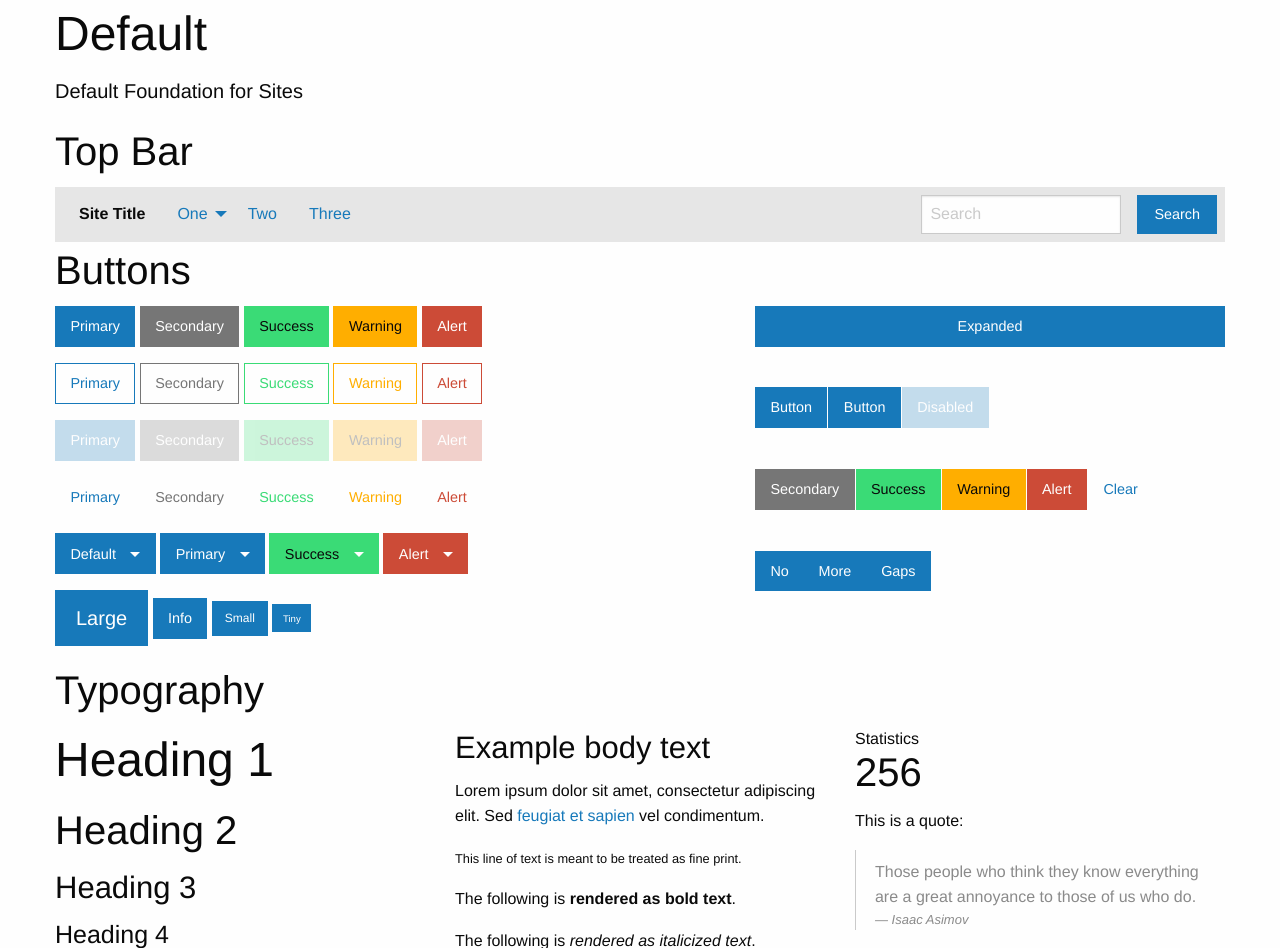
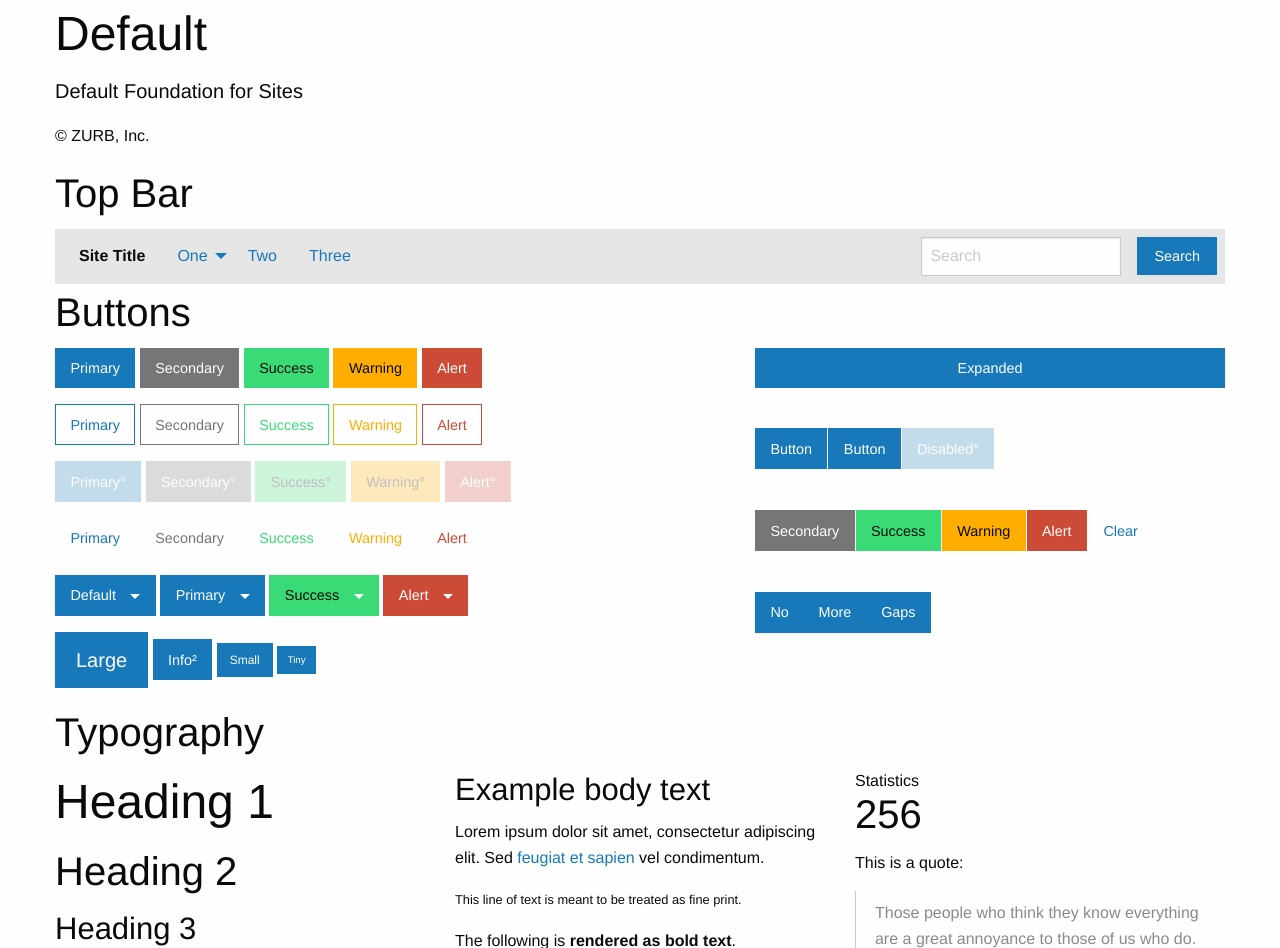
Before and after one commit to vinorodrigues/foundswatch, a PHP site: page /themes/preview.php in a window 1280 px wide. Shown: the part 77-1025 px from the top of the page. Run offline with PHP 8.4, Linux system fonts and the light colour scheme; grey boxes labelled with a size stand in for pictures from a placeholder-image service; some libraries are stand-ins or nearby versions.

Commit message:
website changes

```diff
--- a/website/inc/functions.php
+++ b/website/inc/functions.php
@@ -196,6 +196,7 @@ function headHere(string $title, $injection_callback = '') {
 <?php
 	if ($sdm) {
 ?>
+	<meta name="color-scheme" content="light dark">
 	<script>
 		if ( !window.matchMedia || (window.matchMedia("(prefers-color-scheme: dark)").media === "not all") )
 			document.head.insertAdjacentHTML( "beforeend",
@@ -240,7 +241,8 @@ function headerHere($add_on_menu_callback = '') {
 								<ul class="submenu menu vertical" data-submenu>
 									<?php
 									global $themelist;
-									foreach ($themelist as $name => $desc) {
+									$list = $themelist;  ksort($list);
+									foreach ($list as $name => $desc) {
 										$thm = strtolower($name);
 										if ('default' == $thm) continue;
 										echo '<li><a href="' . ABSPATH . 'themes/' . $thm . '/">' . $name . '</a></li>';
--- a/website/inc/variables.php
+++ b/website/inc/variables.php
@@ -18,7 +18,7 @@ $themelist = array(
 	'Flatly' => 'Flat and modern',
 	'Journal' => 'Crisp like a new sheet of paper',
 	'Litera' => 'The medium is the message',
-	// 'Lumen' => 'Light and shadow',
+	'Lumen' => 'Light and shadow',
 	// 'Lux' => 'A touch of class',  // new in 4
 	'Materia' => 'Material is the metaphor',
 	// 'Minty' => 'A fresh feel',  // new in 4
@@ -33,3 +33,29 @@ $themelist = array(
 	'United' => 'Ubuntu orange and unique font',
 	'Bootie' => 'A well-worn bootstrap',
 	);
+
+$authorlist = array(
+	// 'bootie' => 'Vino Rodrigues',
+	'cerulean' => 'Inspired by Thomas Park\'s Bootswatch Cerulean',
+	'cosmo' => 'Inspired by Thomas Park\'s Bootswatch Cosmo',
+	'cyborg' => 'Inspired by Thomas Park\'s Bootswatch Cyborg',
+	// 'dark' => '&copy; Vino Rodrigues',
+	'darkly' => 'Inspired by Thomas Park\'s Bootswatch Darkly',
+	'default' => '&copy; ZURB, Inc.',
+	'flatly' => 'Inspired by Thomas Park\'s Bootswatch Flatly',
+	'journal' => 'Inspired by Thomas Park\'s Bootswatch Journal',
+	'litera' => 'Inspired by Thomas Park\'s Bootswatch Litera',
+	'lumen' => 'Inspired by Thomas Park\'s Bootswatch Lumen',
+	'lux' => 'Inspired by Thomas Park\'s Bootswatch Lux',
+	'materia' => 'Inspired by Thomas Park\'s Bootswatch Materia',
+	'minty' => 'Inspired by Thomas Park\'s Bootswatch Minty',
+	'pulse' => 'Inspired by Thomas Park\'s Bootswatch Pulse',
+	'sandstone' => 'Inspired by Thomas Park\'s Bootswatch Sandstone',
+	'simplex' => 'Inspired by Thomas Park\'s Bootswatch Simplex',
+	'sketchy' => 'Inspired by Thomas Park\'s Bootswatch Sketchy',
+	'slate' => 'Inspired by Thomas Park\'s Bootswatch Slate',
+	'solar' => 'Inspired by Thomas Park\'s Bootswatch Solar',
+	'spacelab' => 'Inspired by Thomas Park\'s Bootswatch Spacelab',
+	'superhero' => 'Inspired by Thomas Park\'s Bootswatch Superhero',
+	'united' => 'Inspired by Thomas Park\'s Bootswatch United',
+	);
--- a/website/themes/preview.php
+++ b/website/themes/preview.php
@@ -70,6 +70,11 @@ headHere($theme_name, 'injectStyles');
 			<div class="cell small-12">
 				<h1 id="top"><?= $theme_name ?></h1>
 				<p class="lead"><?= $theme_desc ?></p>
+				<?php
+					if (key_exists($theme, $authorlist)) {
+						echo '<p class="text-muted">' . $authorlist[$theme] . '</p>';
+					}
+				?>
 			</div>
 		</div>
 
@@ -129,11 +134,11 @@ headHere($theme_name, 'injectStyles');
 				<a class="hollow button warning" href="#">Warning</a>
 				<a class="hollow button alert" href="#">Alert</a>
 				<br>
-				<a class="button primary disabled" href="#">Primary</a>
-				<a class="button secondary disabled" href="#">Secondary</a>
-				<a class="button success" href="#" disabled>Success</a>
-				<a class="button warning" href="#" disabled>Warning</a>
-				<a class="button alert" href="#" disabled>Alert</a>
+				<a class="button primary disabled" href="#">Primary&deg;</a>
+				<a class="button secondary disabled" href="#">Secondary&deg;</a>
+				<a class="button success" href="#" disabled>Success&deg;</a>
+				<a class="button warning" href="#" disabled>Warning&deg;</a>
+				<a class="button alert" href="#" disabled>Alert&deg;</a>
 				<br>
 				<a class="clear button primary" href="#">Primary</a>
 				<a class="clear button secondary" href="#">Secondary</a>
@@ -153,7 +158,7 @@ headHere($theme_name, 'injectStyles');
 				</div>
 				<br>
 				<button class="button large">Large</button>
-				<button class="button info">Info</button>
+				<button class="button info">Info&sup2;</button>
 				<button class="button small">Small</button>
 				<button class="button tiny">Tiny</button>
 			</div>
@@ -161,9 +166,9 @@ headHere($theme_name, 'injectStyles');
 				<button class="button expanded">Expanded</button>
 				<br>
 				<div class="primary button-group">
-					<a class="button is-active">Button</a>
 					<a class="button">Button</a>
-					<a class="button disabled">Disabled</a>
+					<a class="button">Button</a>
+					<a class="button disabled">Disabled&deg;</a>
 				</div>
 				<br>
 				<div class="button-group">
@@ -347,14 +352,14 @@ headHere($theme_name, 'injectStyles');
 						<legend>Check these out</legend>
 						<input id="checkbox1" type="checkbox" checked><label for="checkbox1">Checkbox 1</label>
 						<input id="checkbox2" type="checkbox"><label for="checkbox2">Checkbox 2</label>
-						<input id="checkbox3" type="checkbox" disabled><label for="checkbox3" disabled>Checkbox 3</label>
+						<input id="checkbox3" type="checkbox" disabled><label for="checkbox3" disabled>Checkbox 3&deg;</label>
 					</fieldset>
 					<br>
 					<fieldset class="fieldset">
 						<legend>Choose Your Favorite</legend>
 						<input type="radio" name="pokemon" value="Red" id="pokemonRed" checked><label for="pokemonRed">Red</label>
 						<input type="radio" name="pokemon" value="Blue" id="pokemonBlue"><label for="pokemonBlue">Blue</label>
-						<input type="radio" name="pokemon" value="Yellow" id="pokemonYellow" disabled><label for="pokemonYellow" disabled>Yellow</label>
+						<input type="radio" name="pokemon" value="Yellow" id="pokemonYellow" disabled><label for="pokemonYellow" disabled>Yellow&deg;</label>
 					</fieldset>
 					<br>
 					<div class="grid-x grid-margin-x">
@@ -490,9 +495,9 @@ headHere($theme_name, 'injectStyles');
 				<h4>Menu</h4>
 				<ul class="menu">
 					<li class="menu-text">Menu</li>
-					<li class="is-active"><a href="#">One</a></li>
+					<li><a href="#">One</a></li>
 					<li><a href="#">Two</a></li>
-					<li><a href="#">Three</a></li>
+					<li class="is-active"><a href="#">Three&ordf;</a></li>
 					<li><a href="#">Four</a></li>
 				</ul>
 
@@ -503,11 +508,16 @@ headHere($theme_name, 'injectStyles');
 					<li><a href="#">One</a></li>
 					<li class="is-dropdown-submenu-parent"><a href="#">Two</a>
 						<ul class="menu">
-							<li><a href="#">Item 3</a></li>
+							<li><a href="#">Item 1</a></li>
+							<li><a href="#">Item 2</a></li>
+						</ul>
+					</li>
+					<li class="is-dropdown-submenu-parent is-active"><a href="#">Three&ordf;</a>
+						<ul class="menu">
+							<li class="is-active"><a href="#">Item 3&ordf;</a></li>
 							<li><a href="#">Item 4</a></li>
 						</ul>
 					</li>
-					<li><a href="#">Three</a></li>
 				</ul>
 
 				<br>
@@ -516,14 +526,21 @@ headHere($theme_name, 'injectStyles');
 				<ul class="vertical menu drilldown" style="max-width: 250px;" data-auto-height="true" data-animate-height="true" data-drilldown>
 					<li><a href="#">One</a></li>
 					<li><a href="#">Two</a>
-						<ul class="menu vertical nested is-active">
+						<ul class="menu vertical nested">
 							<li><a href="#">Two A</a></li>
 							<li><a href="#">Two B</a></li>
 							<li><a href="#">Two C</a></li>
 							<li><a href="#">Two D</a></li>
 						</ul>
 					</li>
-					<li><a href="#">Three</a></li>
+					<li class="is-active"><a href="#">Three&ordf;</a>
+						<ul class="menu vertical nested">
+							<li><a href="#">Three A</a></li>
+							<li><a href="#">Three B</a></li>
+							<li class="is-active"><a href="#">Three C&ordf;</a></li>
+							<li><a href="#">Three D</a></li>
+						</ul>
+					</li>
 					<li><a href="#">Four</a></li>
 				</ul>
 
@@ -546,8 +571,8 @@ headHere($theme_name, 'injectStyles');
 				<h4>Pagination</h4>
 				<nav aria-label="Pagination">
 					<ul class="pagination">
-						<li class="pagination-previous disabled">Previous <span class="show-for-sr">page</span></li>
-						<li class="current"><span class="show-for-sr">You're on page </span>1</li>
+						<li class="pagination-previous disabled">Previous&deg; <span class="show-for-sr">page</span></li>
+						<li class="current"><span class="show-for-sr">You're on page </span>1&ordf;</li>
 						<li><a href="#" aria-label="Page 2">2</a></li>
 						<li><a href="#" aria-label="Page 3">3</a></li>
 						<li><a href="#" aria-label="Page 4">4</a></li>
@@ -565,7 +590,7 @@ headHere($theme_name, 'injectStyles');
 					<ul class="breadcrumbs">
 						<li><a href="#">Home</a></li>
 						<li><a href="#">Features</a></li>
-						<li class="disabled">Gene Splicing</li>
+						<li class="disabled">Gene Splicing&deg;</li>
 						<li><span class="show-for-sr">Current: </span> Cloning</li>
 					</ul>
 				</nav>
@@ -994,12 +1019,27 @@ headHere($theme_name, 'injectStyles');
 
 		<!-- =============================================================== -->
 		<hr>
+
+		<small><b>Key:</b> &ordf; = Active state; &deg; = Disabled state; &sup2; = Not in F6, borrowed from B4</small>
 	</main>
 
 
 	<?php footerHere(); ?>
 	<script>
-		$(document)
+		$( document ).ready(function() {
+			// disable links
+			$("a").each(function() {
+				var href = this.getAttribute("href");
+				if ((!href) || ("#" == href)) {
+					$(this).removeAttr("href");
+					$(this).bind( "click", function(event) {
+						event.preventDefault();
+					});
+				}
+			})
+		});
+
+		$( document )
 			// field element is invalid
 			.on("invalid.zf.abide", function(ev,elem) {
 				console.log("Field id "+ev.target.id+" is invalid");
--- a/website/themes/thumbnail.php
+++ b/website/themes/thumbnail.php
@@ -53,7 +53,7 @@ if (false === $theme) {
 		}
 	</style>
 </head>
-<body>
+<body class="theme-<?= $theme ?>">
 	<header>
 		<div class="top-bar" id="main-menu">
 			<div class="top-bar-left">
```
Also changed, not shown: other parts of website/themes/preview.php (+16 -8 lines), website/help/index.php (+5 -2 lines), website/index.php (+29 -2 lines).
